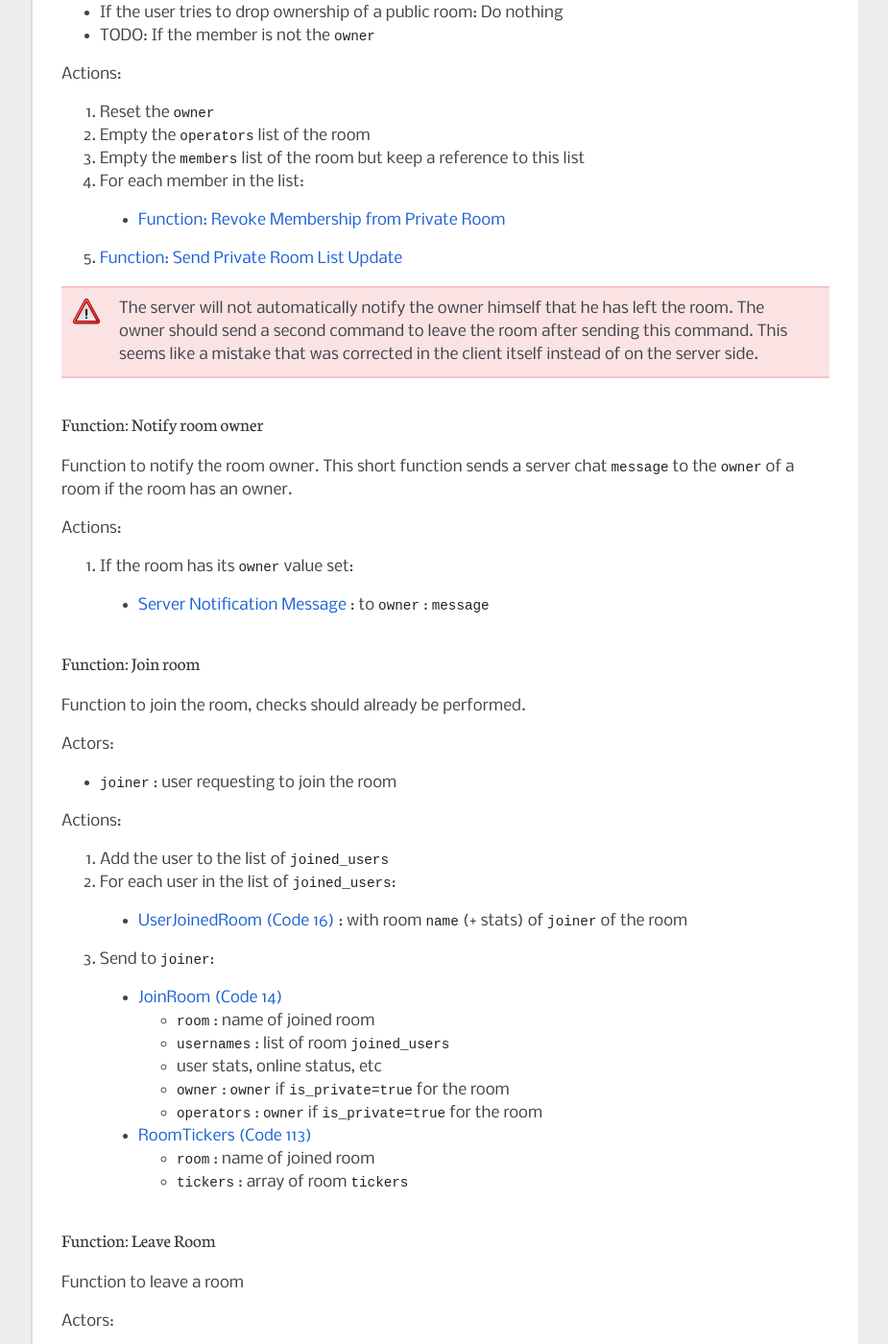
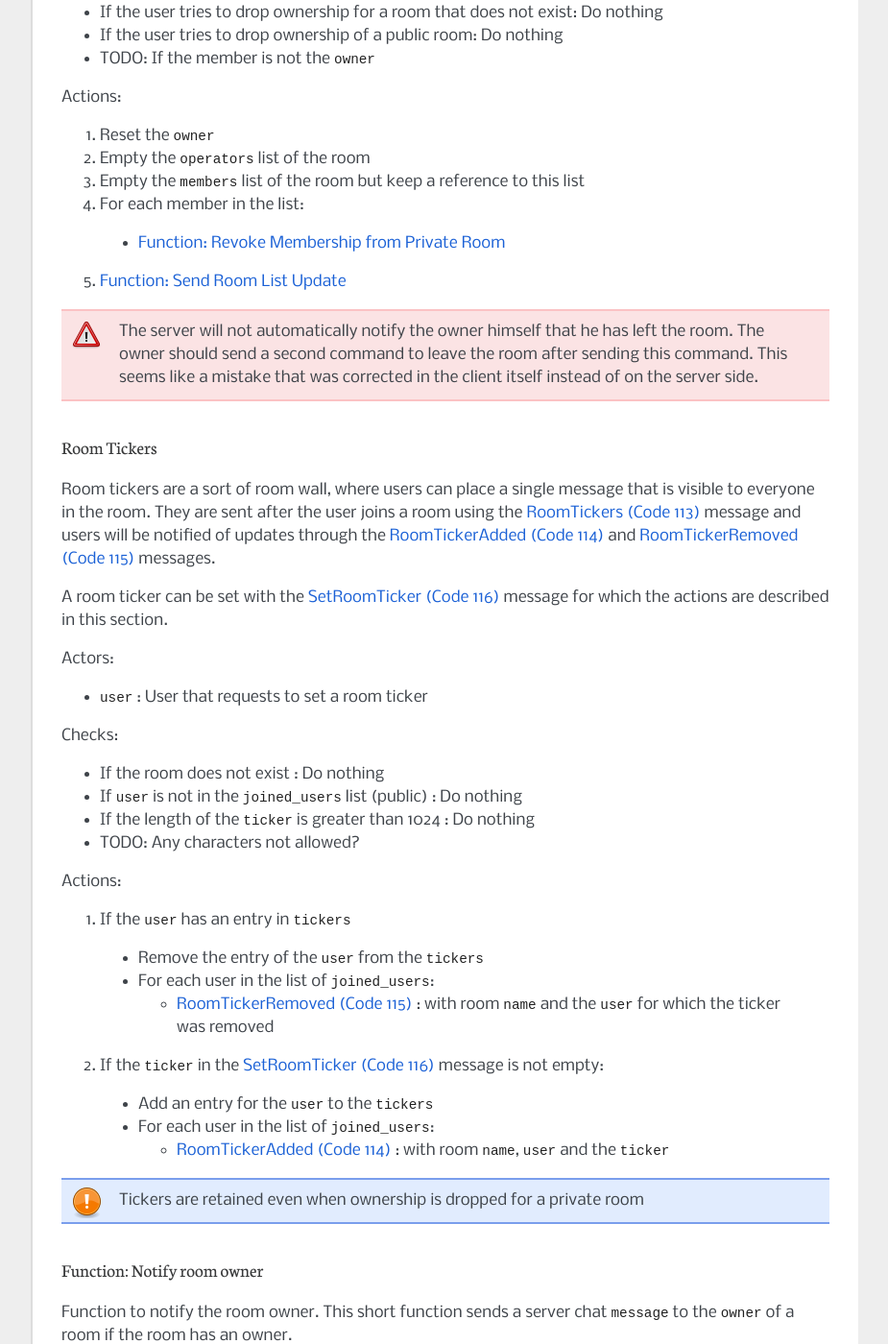
Before and after one commit to JurgenR/aioslsk, a Sphinx documentation site: the page built from docs/source/SOULSEEK.rst, in a window 1280 px wide and 1400 px high, scrolled down 18290 px. Shown: the whole window at 96% size, without its empty margins (198-1123 px from the left). Built offline with Sphinx 7.4.7, drawn with Linux system fonts in a browser that asks for light colours; some of the changed text lies outside the part shown.

Commit message:
feat: add docs for tickers

```diff
--- a/docs/source/SOULSEEK.rst
+++ b/docs/source/SOULSEEK.rst
@@ -17,9 +17,9 @@
 
 1. Open a TCP connection to the server
 2. Open up at least one listening connection (see :ref:`peer-connections` for more info)
-3. Send the :ref:`Login`: command on the server socket
+3. Send the :ref:`Login`: message on the server socket
 
-A login response will be received which determines whether the login was successful along with the following commands providing some information:
+A login response will be received which determines whether the login was successful along with the following messages:
 
 * :ref:`function-room-list-update`
 * :ref:`ParentMinSpeed`
@@ -630,10 +630,10 @@
 
 .. _function-room-list-update:
 
-Function: Send Private Room List Update
----------------------------------------
+Function: Send Room List Update
+-------------------------------
 
-This is a collection of messages commonly called after performing an action on a private room:
+This is a collection of messages commonly called after performing an action on a private room or after logging on:
 
 1. Server: Send :ref:`room-list`
 2. Server: For each private room where the user is ``owner`` or in the list of ``members``
@@ -868,6 +868,46 @@
 
 .. warning::
   The server will not automatically notify the owner himself that he has left the room. The owner should send a second command to leave the room after sending this command. This seems like a mistake that was corrected in the client itself instead of on the server side.
+
+
+Room Tickers
+------------
+
+Room tickers are a sort of room wall, where users can place a single message that is visible to everyone in the room. They are sent after the user joins a room using the :ref:`RoomTickers` message and users will be notified of updates through the :ref:`RoomTickerAdded` and :ref:`RoomTickerRemoved` messages.
+
+A room ticker can be set with the :ref:`SetRoomTicker` message for which the actions are described in this section.
+
+Actors:
+
+* ``user`` : User that requests to set a room ticker
+
+Checks:
+
+* If the room does not exist : Do nothing
+* If ``user`` is not in the ``joined_users`` list (public) : Do nothing
+* If the length of the ``ticker`` is greater than 1024 : Do nothing
+* TODO: Any characters not allowed?
+
+Actions:
+
+1. If the ``user`` has an entry in ``tickers``
+
+  * Remove the entry of the ``user`` from the ``tickers``
+  * For each user in the list of ``joined_users``:
+
+    * :ref:`RoomTickerRemoved` : with room ``name`` and the ``user`` for which the ticker was removed
+
+2. If the ``ticker`` in the :ref:`SetRoomTicker` message is not empty:
+
+  * Add an entry for the ``user`` to the ``tickers``
+  * For each user in the list of ``joined_users``:
+
+    * :ref:`RoomTickerAdded` : with room ``name``, ``user`` and the ``ticker``
+
+
+.. note::
+  Tickers are retained even when ownership is dropped for a private room
+
 
 .. _function-notify-room-owner:
 
```
Also changed, not shown: other parts of docs/source/SOULSEEK.rst (+1 -1 lines), 2 other files.
